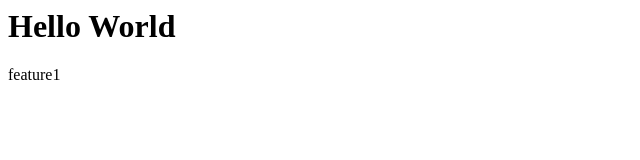
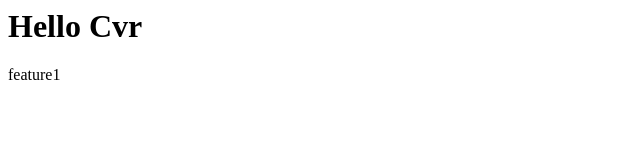
Before and after one commit to Viveknakka/Lab2, a plain HTML site: page index.html in a window 1280 px wide. Shown: the full height of the page, 0-640 px from the left. Drawn offline with Linux system fonts and the light colour scheme.

Commit message:
index modified

```diff
--- a/index.html
+++ b/index.html
@@ -1,2 +1,2 @@
-<h1>Hello World</h1>
+<h1>Hello Cvr</h1>
 <p>feature1</p>
```
